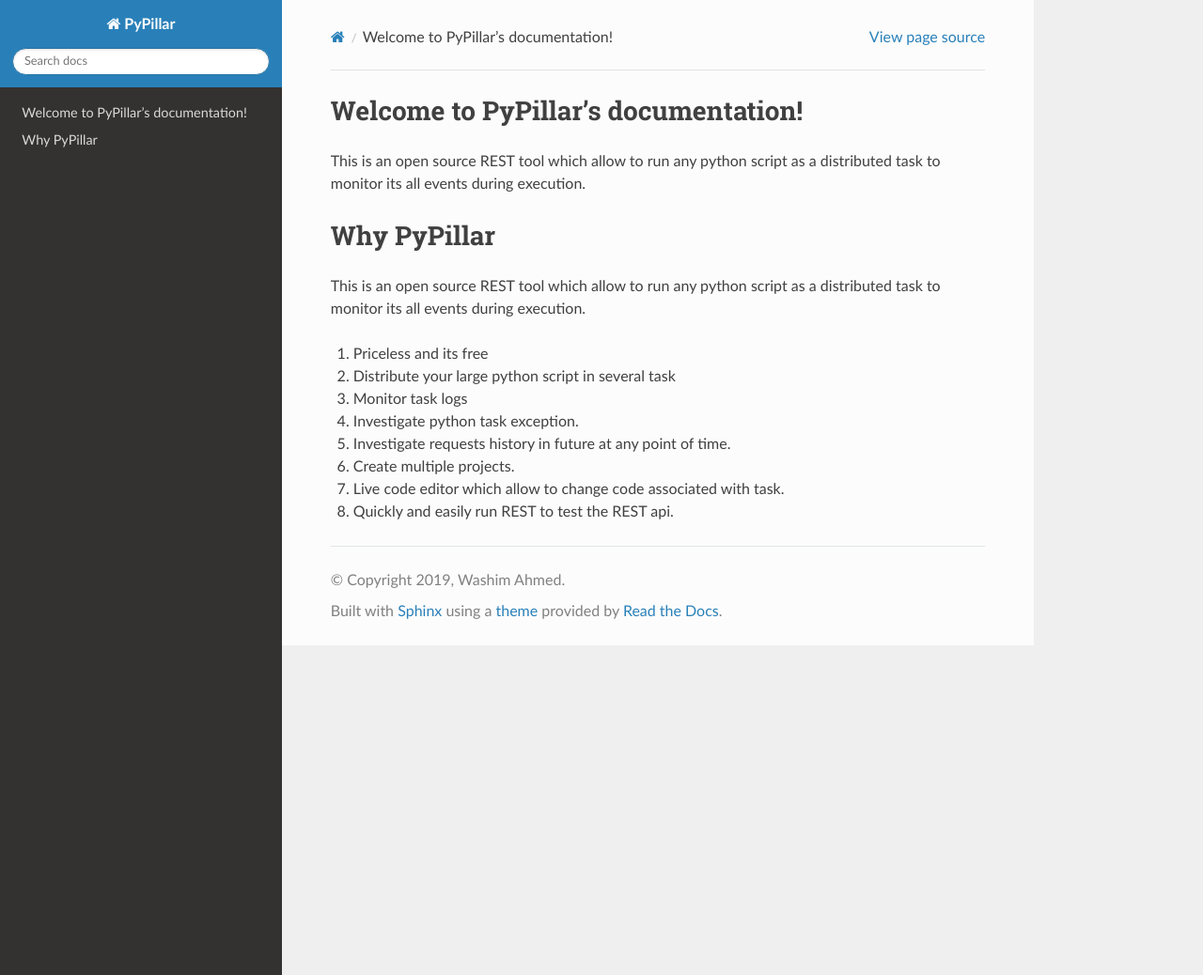
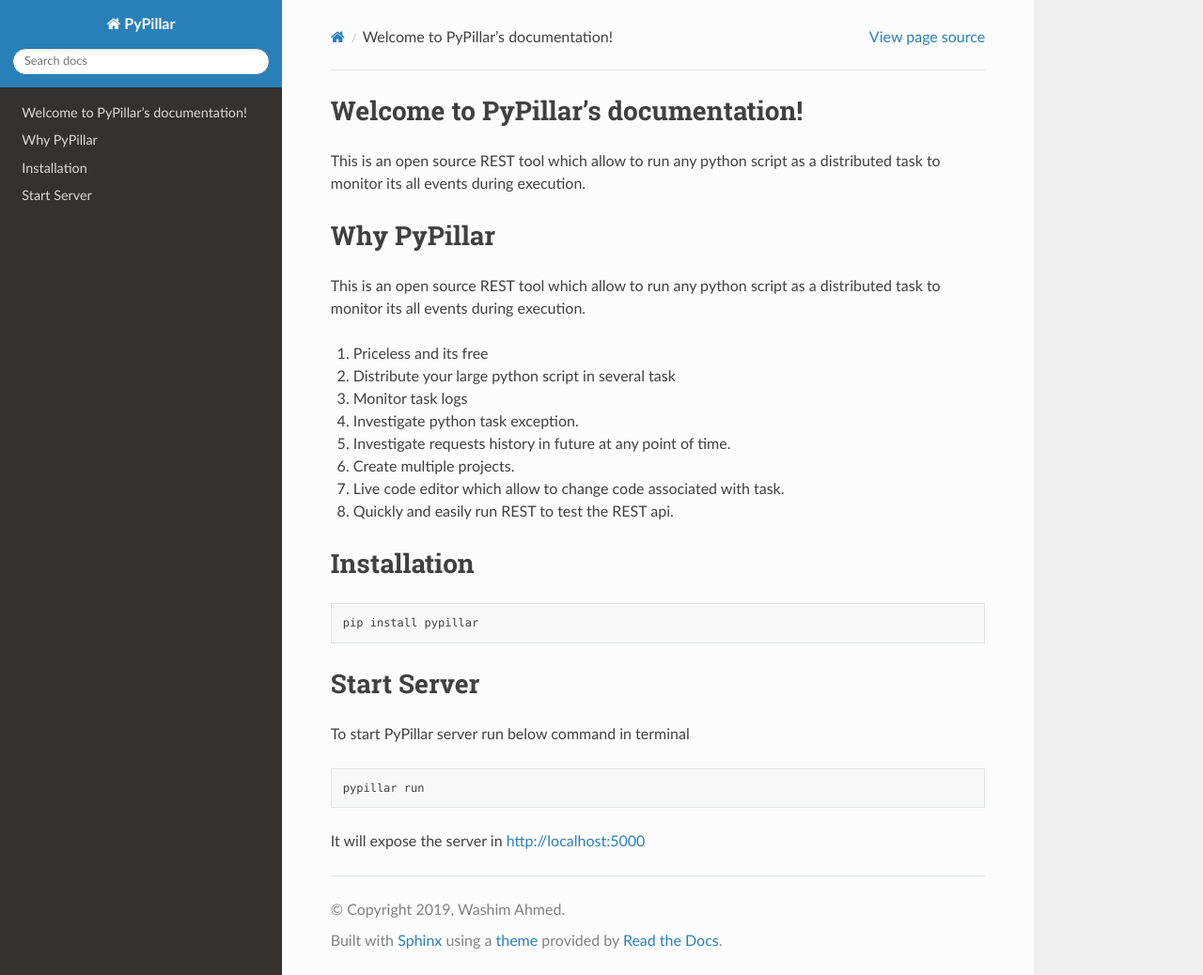
Before and after one commit to washim/pypillar, a Sphinx documentation site: the page built from docs/source/index.rst, in a window 1280 px wide and 1038 px high. Shown: the whole window at 94% size. Built offline with Sphinx 7.4.7 and the Read the Docs theme 2.0.0, drawn with Linux system fonts in a browser that asks for light colours.

Commit message:
Update index.rst

```diff
--- a/docs/source/index.rst
+++ b/docs/source/index.rst
@@ -18,3 +18,19 @@
 #. Create multiple projects.
 #. Live code editor which allow to change code associated with task.
 #. Quickly and easily run REST to test the REST api.
+
+Installation
+=====================================
+.. code-block:: shell
+
+    pip install pypillar
+
+Start Server
+=====================================
+To start PyPillar server run below command in terminal
+
+.. code-block:: shell
+
+    pypillar run
+
+It will expose the server in http://localhost:5000
```
